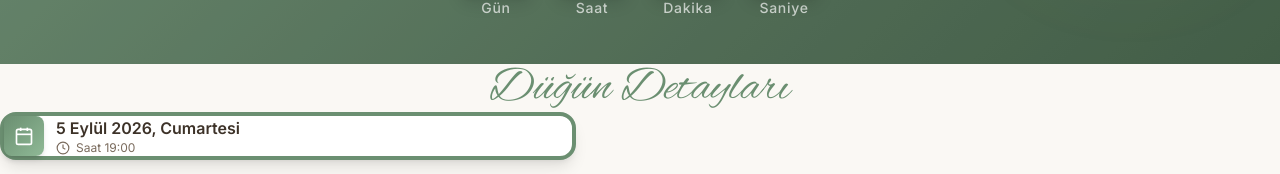
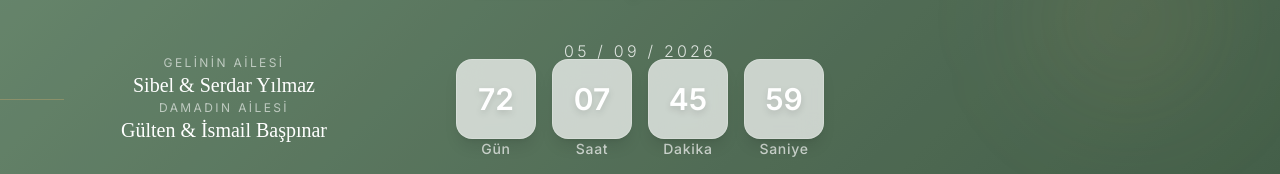
Before and after one commit to xavion59/davetiye, a React (Vite) app: page / in a window 1280 px wide. Shown: the part 736-910 px from the top of the page. Built offline with nearby package versions, Linux system fonts and the light colour scheme; no server answers; the database is empty.

Commit message:
Extend hero section, add family names

```diff
--- a/src/components/HeroSection.jsx
+++ b/src/components/HeroSection.jsx
@@ -28,7 +28,7 @@ export default function HeroSection() {
   }, [])
 
   return (
-    <section className="relative min-h-screen w-full overflow-hidden">
+    <section className="relative min-h-[120vh] w-full overflow-hidden">
       {/* Animated gradient background */}
       <div className="absolute inset-0" style={{
         background: 'linear-gradient(135deg, #4a6e50 0%, #6b8f71 25%, #8fb996 50%, #6b8f71 75%, #4a6e50 100%)',
@@ -118,6 +118,25 @@ export default function HeroSection() {
           <CountdownTimer targetDate="2026-09-05T19:00:00" />
         </Draggable>
       </div>
+
+      {/* Family info */}
+      <div className="absolute bottom-20 left-0 w-full z-10 text-center px-4">
+        <div className="max-w-md mx-auto space-y-4">
+          <div>
+            <p className="text-white/60 text-xs tracking-[0.2em] uppercase mb-1">Gelinin Ailesi</p>
+            <p className="text-white text-lg sm:text-xl" style={{ fontFamily: "'Lucida Calligraphy', 'Segoe Script', 'Apple Chancery', cursive" }}>
+              Sibel &amp; Serdar Yılmaz
+            </p>
+          </div>
+          <div className="w-16 h-px bg-gold/40 mx-auto" />
+          <div>
+            <p className="text-white/60 text-xs tracking-[0.2em] uppercase mb-1">Damadın Ailesi</p>
+            <p className="text-white text-lg sm:text-xl" style={{ fontFamily: "'Lucida Calligraphy', 'Segoe Script', 'Apple Chancery', cursive" }}>
+              Gülten &amp; İsmail Başpınar
+            </p>
+          </div>
+        </div>
+      </div>
     </section>
   )
 }
```
